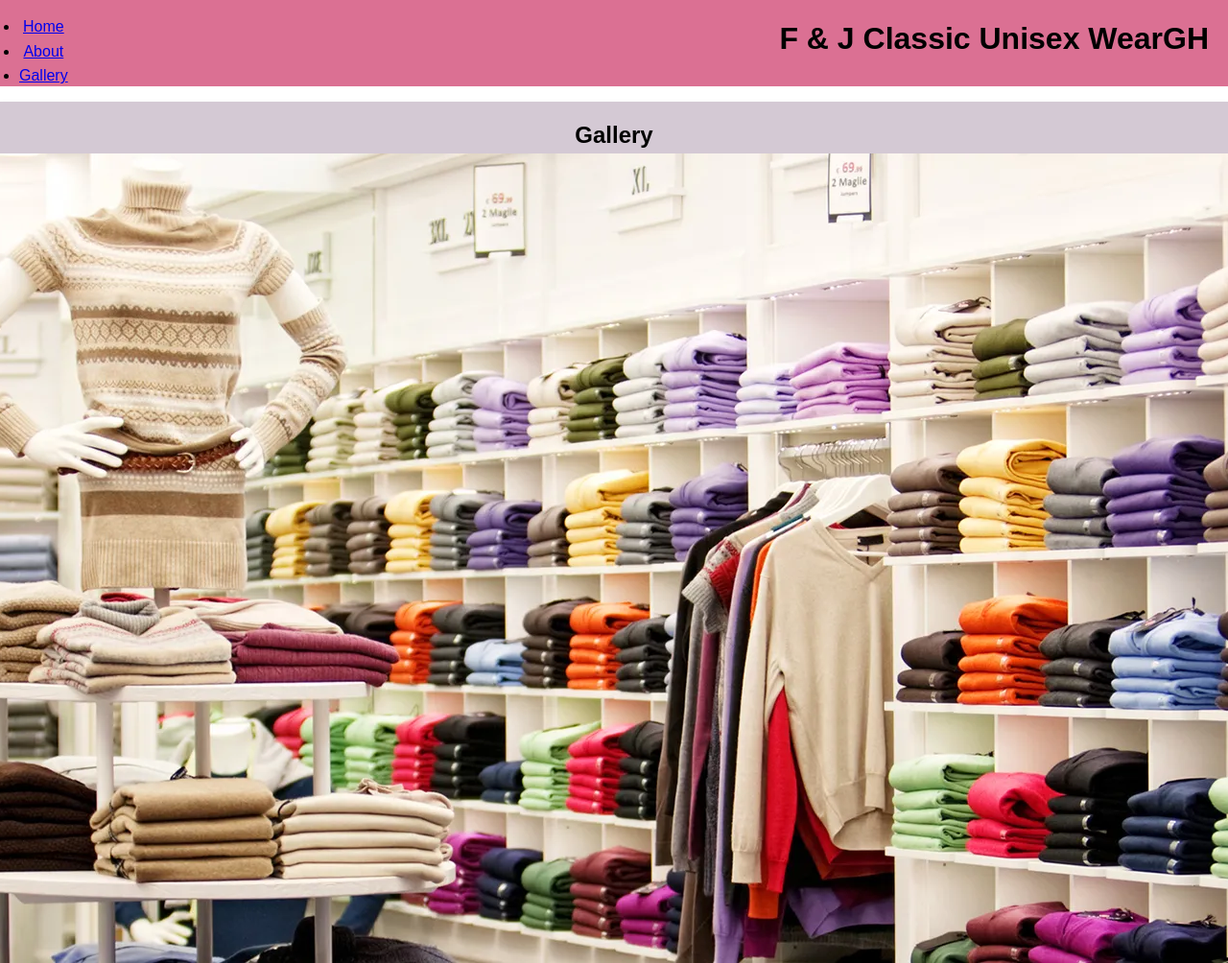
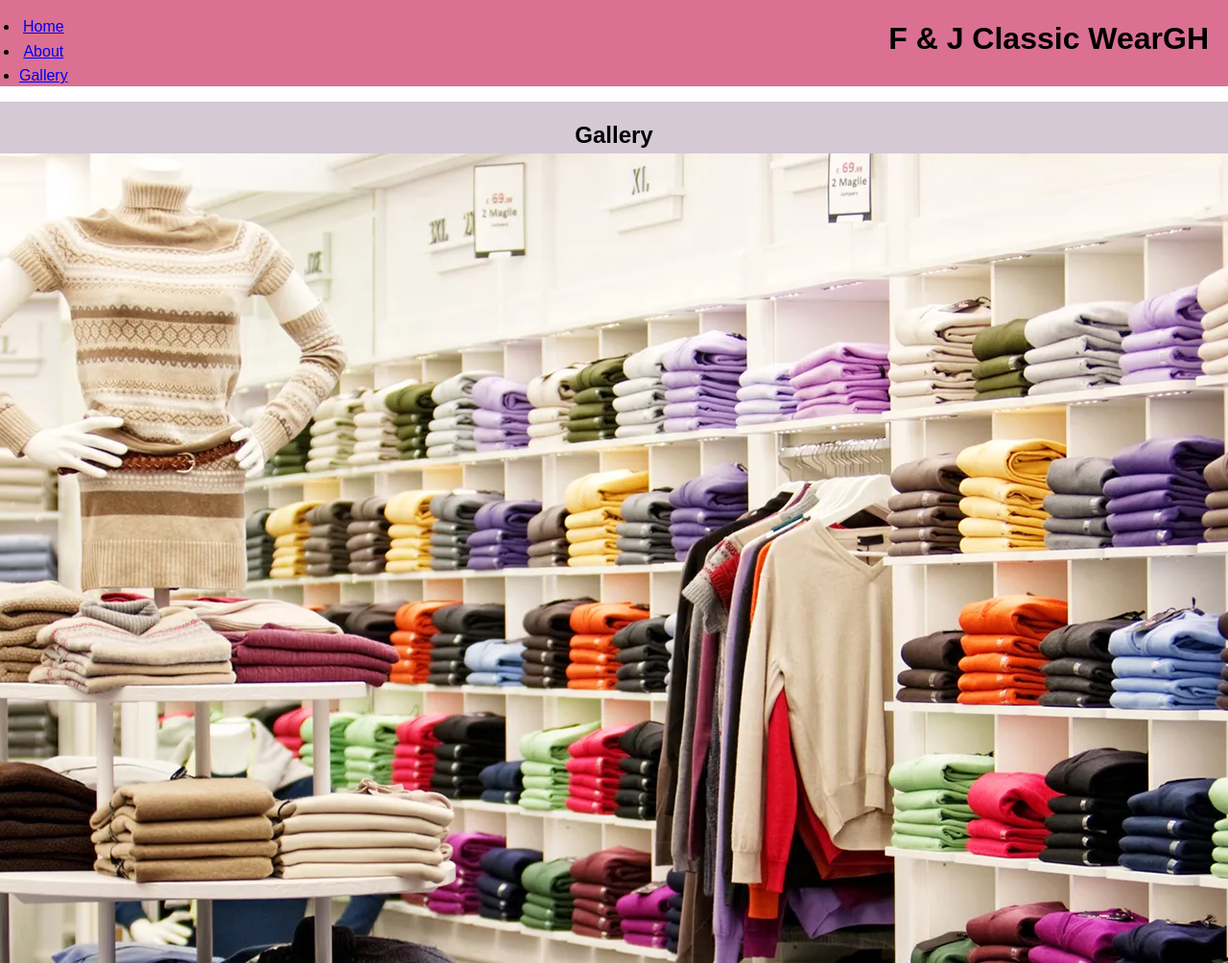
Before and after one commit to JenniferAmpofoa/My-Boutique, a plain HTML site: page gallery.html in a window 1280 px wide. Shown: the top 1004 px of the page at 96% size. Drawn offline with Linux system fonts and the light colour scheme.

Commit message:
Update gallery.html

```diff
--- a/gallery.html
+++ b/gallery.html
@@ -17,7 +17,7 @@
           </ul>
         </nav>
 
-        <h1>F & J Classic Unisex WearGH</h1>
+        <h1>F & J Classic WearGH</h1>
     </header>
 
 <section id="gallery">
```
